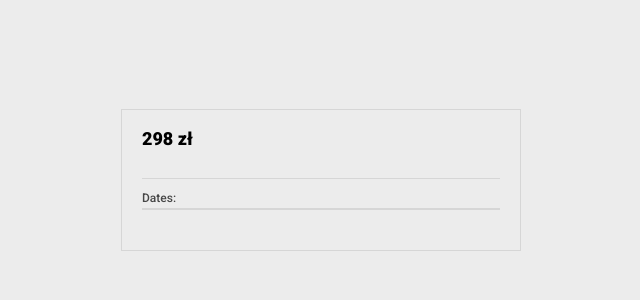
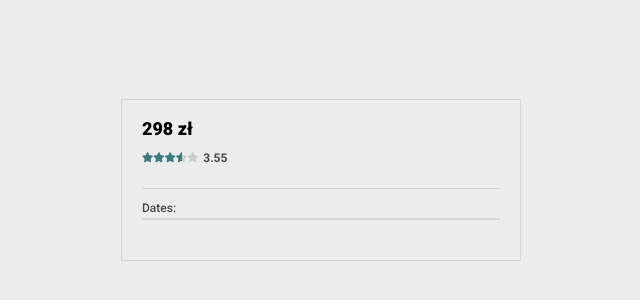
Before and after one commit to PatrickBialek/calendar, a Vue app: page / in a window 1280 px wide. Shown: the part 220-520 px from the top of the page, without its empty margins (319-959 px from the left). Built offline with nearby package versions, Linux system fonts and the light colour scheme.

Commit message:
[TASK-4] added stars rating component to app

```diff
--- a/src/components/Calendar/Calendar.vue
+++ b/src/components/Calendar/Calendar.vue
@@ -2,6 +2,7 @@
   <div class="calendar">
     <div class="calendar__heading">
       <span class="calendar__price">{{ price }} {{ currency }}</span>
+			<StarsRating :rating="3.55" />
     </div>
     <div class="calendar__main">
       <span class="calendar__title">{{ translationsVerifed["dates"] }}:</span>
@@ -13,7 +14,10 @@
 </template>
 
 <script>
+import StarsRating from "@/components/StarsRating/StarsRating.vue";
+
 export default {
+	components: { StarsRating },
   name: "Calendar",
   props: {
     currency: {
--- /dev/null
+++ b/src/components/StarsRating/StarsRating.vue
@@ -0,0 +1,78 @@
+<template>
+  <div class="stars-rating">
+    <div class="stars-rating__stars">
+      <div class="stars-outer">
+        <div
+          :style="{ width: this.starsHandler + '%' }"
+          class="stars-inner"
+        ></div>
+      </div>
+    </div>
+    <span class="stars-rating__rating">{{ rating }}</span>
+  </div>
+</template>
+
+<script>
+export default {
+  name: "StarsRating",
+  props: {
+    rating: {
+      type: Number,
+      required: true,
+    },
+  },
+  computed: {
+    starsHandler() {
+      return (this.rating * 100) / 5;
+    },
+  },
+};
+</script>
+
+<style scoped lang="scss">
+.stars-rating {
+  display: flex;
+  align-items: center;
+
+  &__stars {
+    margin-right: 0.5rem;
+
+    .stars-outer {
+      position: relative;
+      display: inline-block;
+      margin-bottom: 4px;
+
+      &::before {
+        content: "\f005 \f005 \f005 \f005 \f005";
+        font-size: $size-text-stars;
+        font-family: "Font Awesome 5 Free";
+        font-weight: $weight-text-900;
+        color: $silver;
+      }
+    }
+
+    .stars-inner {
+      position: absolute;
+      white-space: nowrap;
+      overflow: hidden;
+      top: 0;
+      left: 0;
+      width: 0;
+
+      &::before {
+        content: "\f005 \f005 \f005 \f005 \f005";
+        font-size: $size-text-stars;
+        font-family: "Font Awesome 5 Free";
+        font-weight: $weight-text-900;
+        color: $ming;
+      }
+    }
+  }
+
+  &__rating {
+    color: $color-text-heading;
+    font-size: $size-text-tiny;
+    font-weight: $weight-text-700;
+  }
+}
+</style>
--- a/src/main.js
+++ b/src/main.js
@@ -1,6 +1,9 @@
 import Vue from "vue";
 import App from "./App.vue";
 import store from "./store";
+
+import "@fortawesome/fontawesome-free/css/all.css";
+import "@fortawesome/fontawesome-free/js/all.js";
 
 Vue.config.productionTip = false;
 
```
Also changed, not shown: 1 other file (tests, documents, lock files or other folders).
